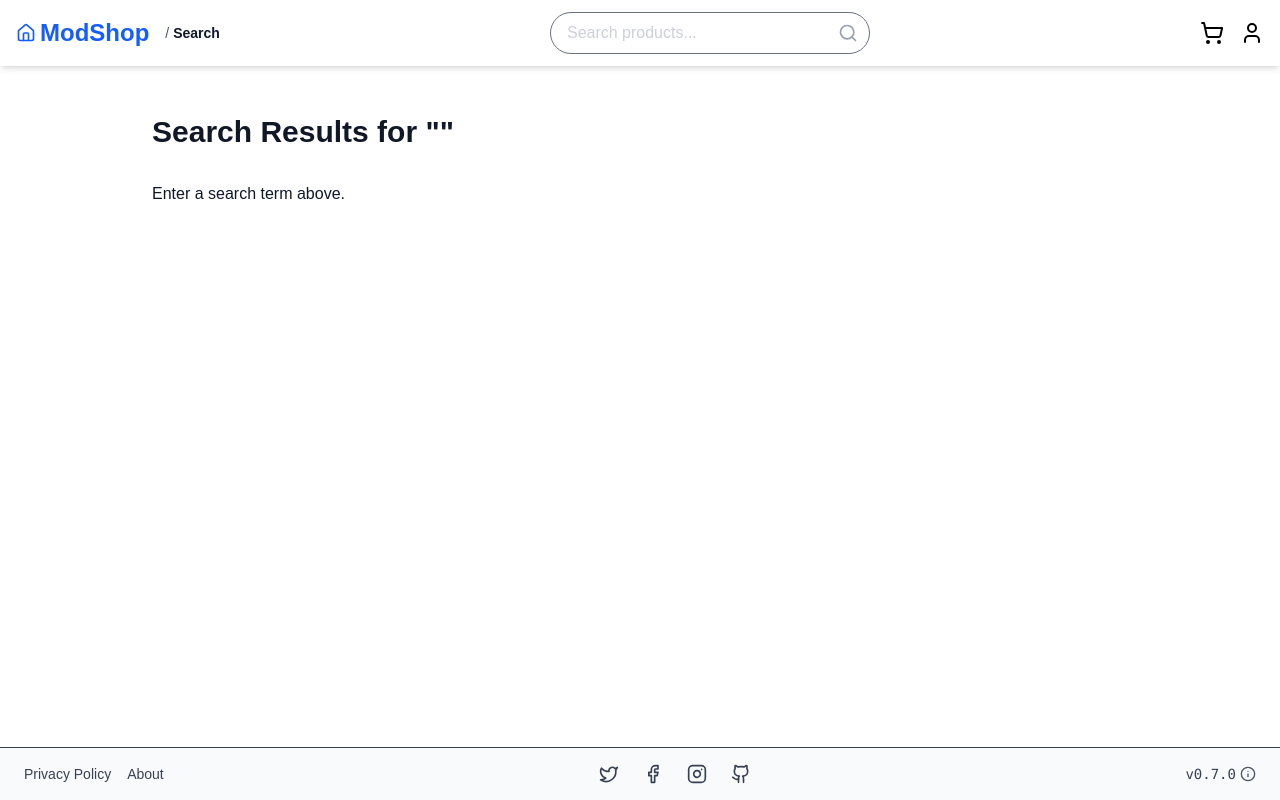
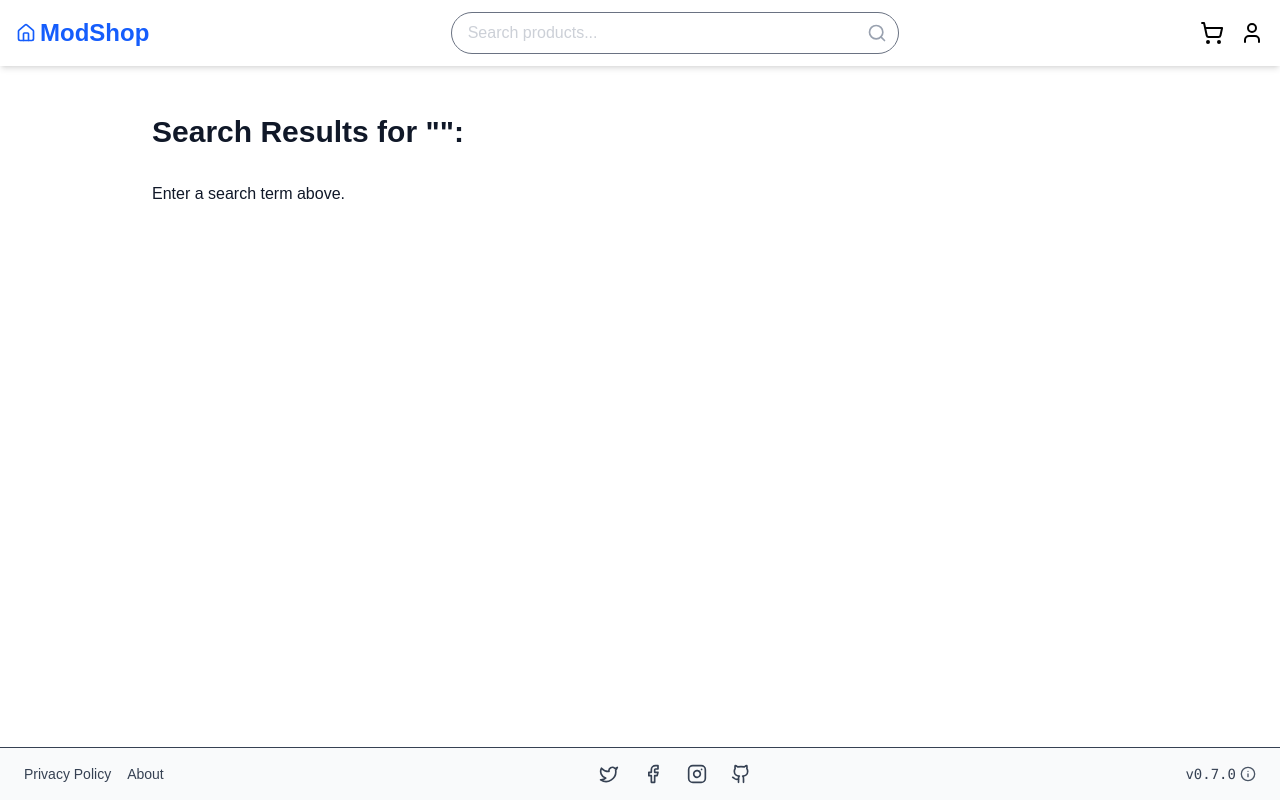
Before and after one commit to alemoraru/modshop, a Next.js app: page /search in a window 1280 px wide. Built offline with nearby package versions, Linux system fonts and the light colour scheme; a web font is replaced by a local one.

Commit message:
Small improvements

```diff
--- a/src/app/search/page.tsx
+++ b/src/app/search/page.tsx
@@ -35,7 +35,7 @@ export default async function SearchPage({searchParams}: { searchParams: { query
     return (
         <main className="bg-white text-gray-900">
             <section className="py-12 px-6 max-w-5xl mx-auto">
-                <h1 className="text-3xl font-bold mb-8">Search Results for "{query}"</h1>
+                <h1 className="text-3xl font-bold mb-8">Search Results for &#34;{query}&#34;:</h1>
                 {query === "" ? (
                     <p>Enter a search term above.</p>
                 ) : filtered.length === 0 ? (
--- a/src/components/Navbar.tsx
+++ b/src/components/Navbar.tsx
@@ -3,7 +3,7 @@
 import Link from "next/link";
 import {ShoppingCart, User, Home, Search} from "lucide-react";
 import {useCart} from "@/context/CartContext";
-import {usePathname, useRouter} from "next/navigation";
+import {useRouter} from "next/navigation";
 import React, {useState} from "react";
 
 /**
@@ -14,7 +14,6 @@ export default function Navbar() {
     const cart = useCart();
     const items = cart?.items ?? [];
     const cartCount = items.reduce((sum, item) => sum + item.quantity, 0);
-    const pathname = usePathname();
     const router = useRouter();
     const [search, setSearch] = useState("");
 
@@ -23,10 +22,6 @@ export default function Navbar() {
             router.push(`/search?query=${encodeURIComponent(search.trim())}`);
         }
     };
-
-    const segments = pathname.split("/").filter(Boolean);
-    const last = segments[segments.length - 1];
-    const isHome = segments.length === 0;
 
     return (
         <nav className="w-full bg-white shadow-md px-4 py-3 flex items-center justify-between flex-wrap gap-2 z-0">
@@ -39,21 +34,11 @@ export default function Navbar() {
                     <Home className="w-5 h-5"/>
                     ModShop
                 </Link>
-
-                {/* Breadcrumbs only visible on md and up */}
-                {!isHome && last && (
-                    <div className="hidden md:flex items-center gap-1 text-sm text-gray-600 ml-2">
-                        <span>/</span>
-                        <span className="capitalize font-semibold text-gray-900 truncate max-w-[10rem] sm:max-w-none">
-                            {decodeURIComponent(last.replaceAll("-", " "))}
-                        </span>
-                    </div>
-                )}
             </div>
 
             {/* Center: Search bar */}
             <div className="flex-1 flex justify-center px-2">
-                <div className="relative w-full max-w-xs">
+                <div className="relative w-full max-w-md">
                     <input
                         type="text"
                         value={search}
```
